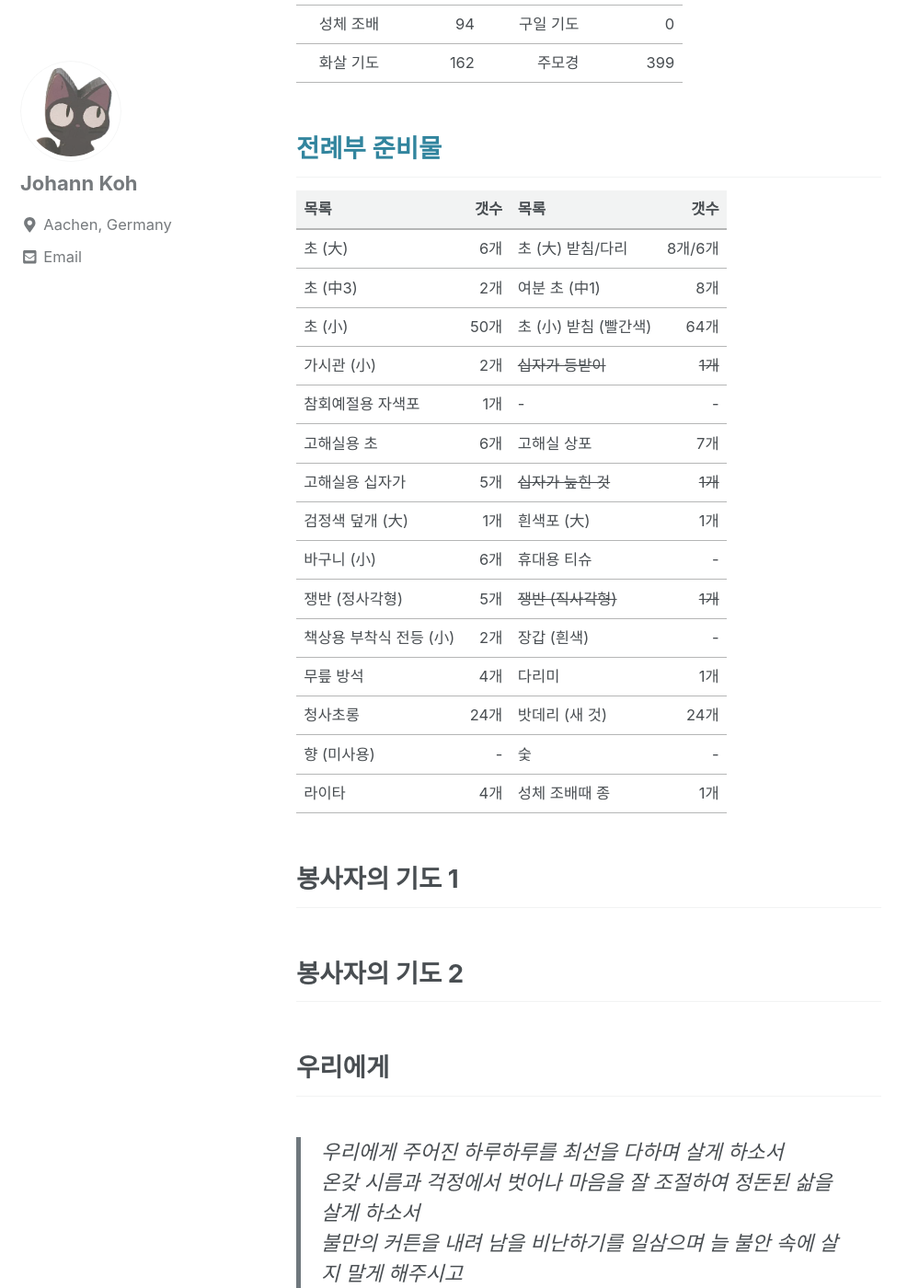
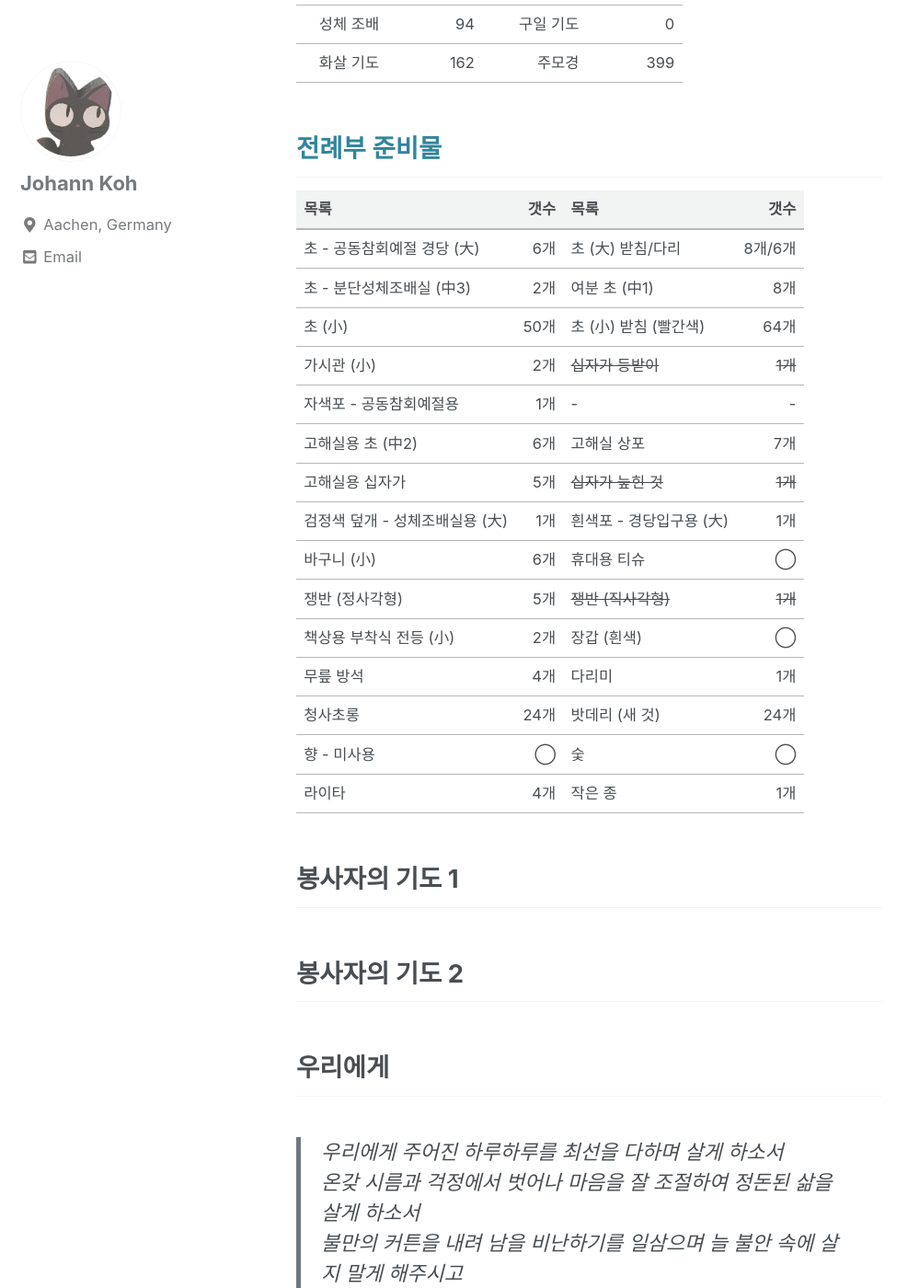
Before and after one commit to meuus/meuus.github.io, a Jekyll site: the page built from _posts/2020-02-05-liturgieplan.md, in a window 1280 px wide and 1400 px high, scrolled down 1256 px. Shown: the whole window at 92% size, without its empty margins (0-999 px from the left). Built offline with Jekyll 4.4.1, drawn with Linux system fonts in a browser that asks for light colours; cached includes are drawn as plain includes.

Commit message:
material table

```diff
--- a/_posts/2020-02-05-liturgieplan.md
+++ b/_posts/2020-02-05-liturgieplan.md
@@ -40,21 +40,21 @@ tags:
 
 |목록|갯수|목록|갯수|
 |---|---:|---|---:|
-|초 (大)| 6개| 초 (大) 받침/다리| 8개/6개|
-|초 (中3)| 2개| 여분 초 (中1) | 8개|
+|초 - 공동참회예절 경당 (大)| 6개| 초 (大) 받침/다리| 8개/6개|
+|초 - 분단성체조배실 (中3)| 2개| 여분 초 (中1) | 8개|
 |초 (小)| 50개| 초 (小) 받침 (빨간색)| 64개|
 |가시관 (小)| 2개| <s>십자가 등받이</s>| <s>1개</s>|
-|참회예절용 자색포| 1개| - | - |
-|고해실용 초| 6개| 고해실 상포| 7개|
-|고해실용 십자가| 5개|     <s>십자가 눞힌 것</s>| <s>1개</s>|
-|검정색 덮개 (大)| 1개 | 흰색포 (大)| 1개 |
-|바구니 (小)| 6개| 휴대용 티슈 | - |
+|자색포 - 공동참회예절용| 1개| - | - |
+|고해실용 초 (中2)| 6개| 고해실 상포| 7개|
+|고해실용 십자가| 5개| <s>십자가 눞힌 것</s>| <s>1개</s>|
+|검정색 덮개 - 성체조배실용 (大)| 1개 | 흰색포 - 경당입구용 (大)| 1개 |
+|바구니 (小)| 6개| 휴대용 티슈 | &#x25ef; |
 |쟁반 (정사각형)| 5개| <s>쟁반 (직사각형)</s>| <s>1개</s>|
-|책상용 부착식 전등 (小)| 2개| 장갑 (흰색)| - |
+|책상용 부착식 전등 (小)| 2개| 장갑 (흰색)| &#x25ef; |
 |무릎 방석| 4개|    다리미| 1개|
 |청사초롱| 24개|    밧데리 (새 것)| 24개|
-| 향 (미사용)| - | 숯| - |
-|라이타| 4개| 성체 조배때 종 | 1개|
+| 향 - 미사용| &#x25EF; | 숯| &#x25ef; |
+|라이타| 4개| 작은 종 | 1개|
 
 ## 봉사자의 기도 1
 
```
